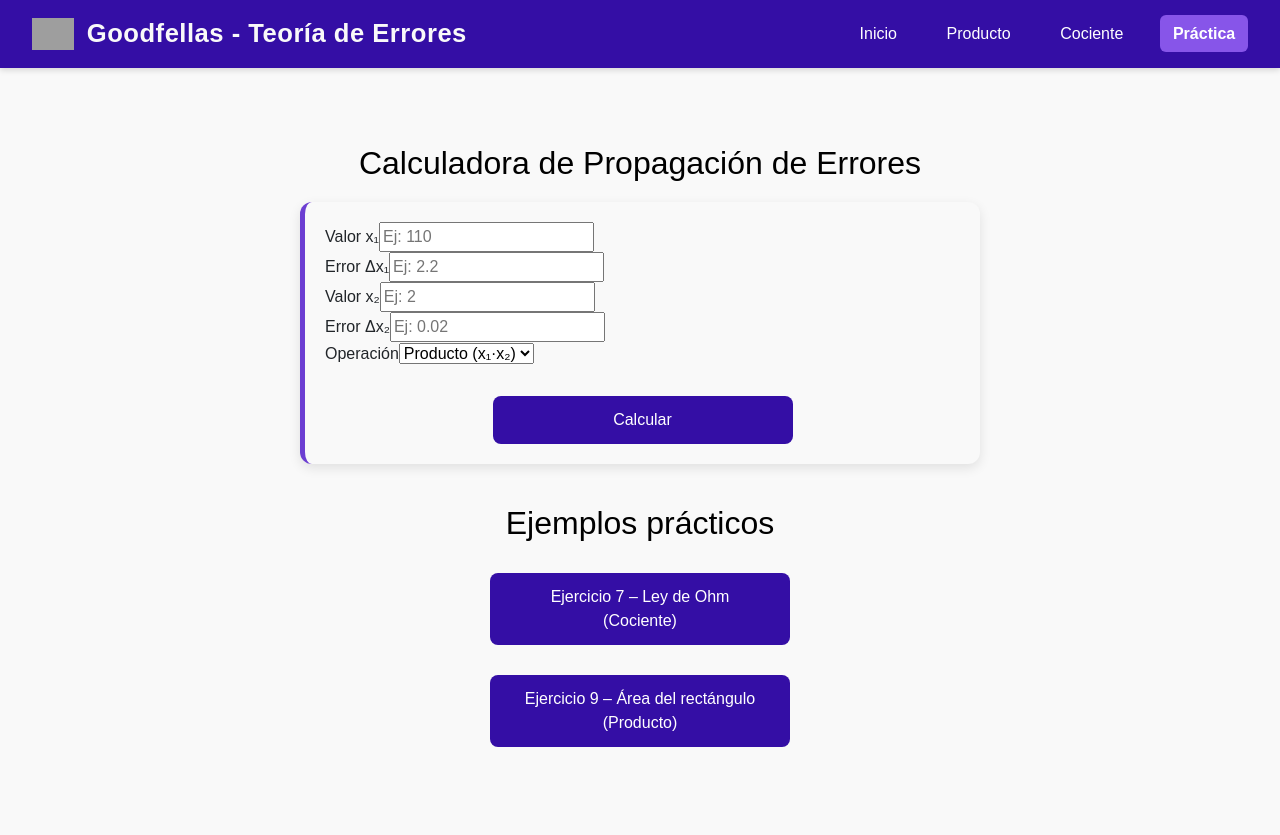
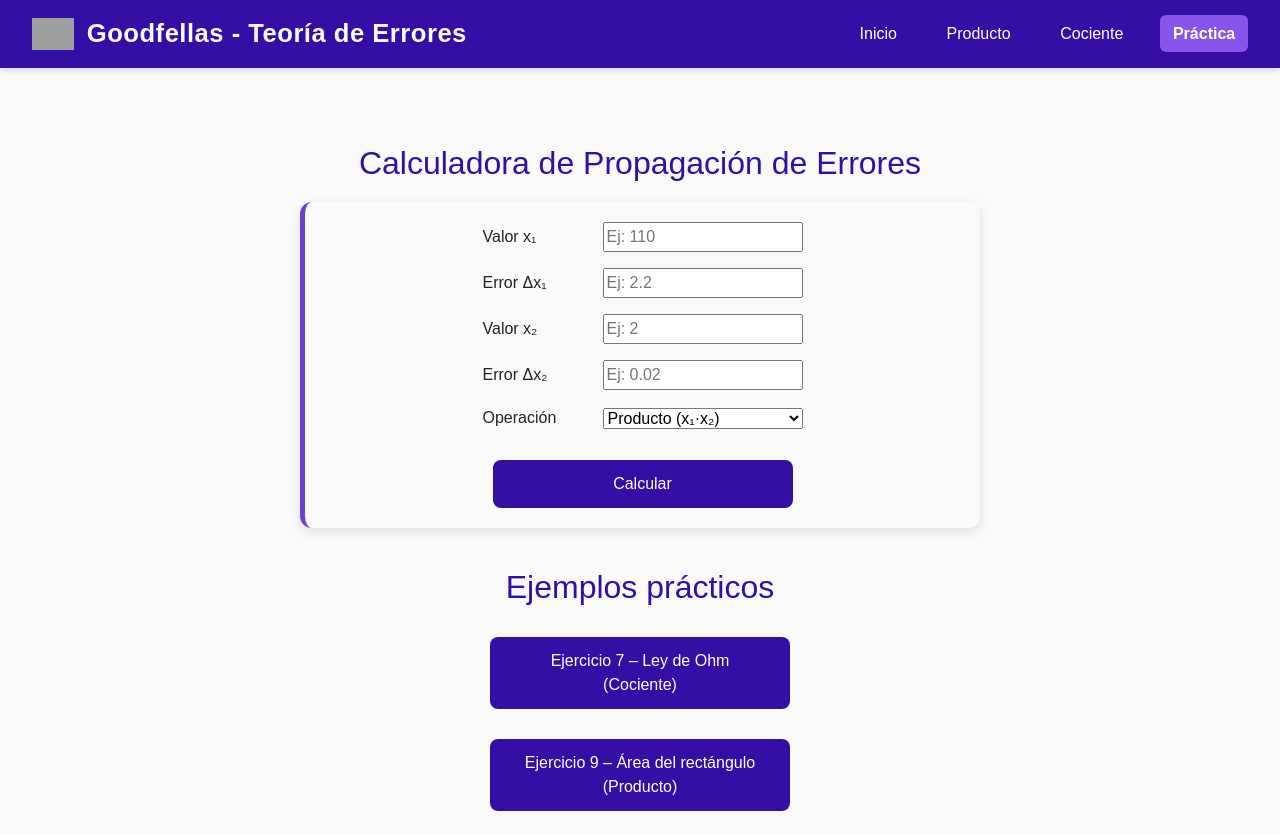
Before and after one commit to nicodiezz/metodo-de-la-potencia, a React (Vite) app: page /practica in a window 1280 px wide. Before the commit the page ends 800 px from the top, so only its background shows below. Built offline with nearby package versions, Linux system fonts and the light colour scheme; grey boxes are pictures that could not be loaded.

Commit message:
Agrego calculadora centrada

```diff
--- a/src/pages/Practica.jsx
+++ b/src/pages/Practica.jsx
@@ -4,7 +4,7 @@ import "katex/dist/katex.min.css";
 import { BlockMath } from "react-katex";
 
 export default function Practica() {
-  // Calculadora
+  // Calculadora (centrada)
   const [x1, setX1] = useState("");
   const [dx1, setDx1] = useState("");
   const [x2, setX2] = useState("");
@@ -16,7 +16,7 @@ export default function Practica() {
   const [mostrarEj7, setMostrarEj7] = useState(false);
   const [mostrarPaso7, setMostrarPaso7] = useState(false);
 
-  // Ejercicio 9 (del archivo Producto.jsx)
+  // Ejercicio 9
   const [mostrarEj9, setMostrarEj9] = useState(false);
   const [mostrarResultado9, setMostrarResultado9] = useState(false);
   const [mostrarResolucion9, setMostrarResolucion9] = useState(false);
@@ -35,18 +35,12 @@ export default function Practica() {
     let valor, delta, relativo;
 
     if (operacion === "producto") {
-      // f = x1 * x2
       valor = val1 * val2;
-      // Δf = |x2|Δx1 + |x1|Δx2
       delta = Math.abs(val2) * err1 + Math.abs(val1) * err2;
-      // ε(f) = ε(x1) + ε(x2)
       relativo = err1 / Math.abs(val1) + err2 / Math.abs(val2);
-    } else if (operacion === "cociente") {
-      // f = x1 / x2
+    } else {
       valor = val1 / val2;
-      // Δf = Δx1/|x2| + |x1|/x2^2 * Δx2
       delta = err1 / Math.abs(val2) + (Math.abs(val1) / (val2 * val2)) * err2;
-      // ε(f) = ε(x1) + ε(x2)
       relativo = err1 / Math.abs(val1) + err2 / Math.abs(val2);
     }
 
@@ -55,60 +49,86 @@ export default function Practica() {
 
   return (
     <div className="page-container">
-      <h2>Calculadora de Propagación de Errores</h2>
+      <div className="header-text">
+        <h2>Calculadora de Propagación de Errores</h2>
+      </div>
 
-      {/* CALCULADORA */}
+      {/* CALCULADORA (centrada) */}
       <div className="math-container">
         <div className="form-grid">
-          <div className="field">
-            <label>Valor x₁</label>
+
+          <div
+            className="field"
+            style={{ marginBottom: 16, display: "flex", alignItems: "center", justifyContent: "center" }}
+          >
+            <label style={{ width: 120 }}>Valor x₁</label>
             <input
               type="number"
               value={x1}
               onChange={(e) => setX1(e.target.value)}
               placeholder="Ej: 110"
+              style={{ width: 200 }}
             />
           </div>
-          <div className="field">
-            <label>Error Δx₁</label>
+
+          <div
+            className="field"
+            style={{ marginBottom: 16, display: "flex", alignItems: "center", justifyContent: "center" }}
+          >
+            <label style={{ width: 120 }}>Error Δx₁</label>
             <input
               type="number"
               value={dx1}
               onChange={(e) => setDx1(e.target.value)}
               placeholder="Ej: 2.2"
+              style={{ width: 200 }}
             />
           </div>
-          <div className="field">
-            <label>Valor x₂</label>
+
+          <div
+            className="field"
+            style={{ marginBottom: 16, display: "flex", alignItems: "center", justifyContent: "center" }}
+          >
+            <label style={{ width: 120 }}>Valor x₂</label>
             <input
               type="number"
               value={x2}
               onChange={(e) => setX2(e.target.value)}
               placeholder="Ej: 2"
+              style={{ width: 200 }}
             />
           </div>
-          <div className="field">
-            <label>Error Δx₂</label>
+
+          <div
+            className="field"
+            style={{ marginBottom: 16, display: "flex", alignItems: "center", justifyContent: "center" }}
+          >
+            <label style={{ width: 120 }}>Error Δx₂</label>
             <input
               type="number"
               value={dx2}
               onChange={(e) => setDx2(e.target.value)}
               placeholder="Ej: 0.02"
+              style={{ width: 200 }}
             />
           </div>
 
-          <div className="field full">
-            <label>Operación</label>
+          <div
+            className="field full"
+            style={{ marginBottom: 16, display: "flex", alignItems: "center", justifyContent: "center" }}
+          >
+            <label style={{ width: 120 }}>Operación</label>
             <select
               value={operacion}
               onChange={(e) => setOperacion(e.target.value)}
+              style={{ width: 200 }}
             >
               <option value="producto">Producto (x₁·x₂)</option>
               <option value="cociente">Cociente (x₁/x₂)</option>
             </select>
           </div>
 
-          <div className="actions">
+          <div className="actions" style={{ textAlign: "center" }}>
             <button className="btn" onClick={calcular}>Calcular</button>
           </div>
         </div>
@@ -137,7 +157,9 @@ export default function Practica() {
       </div>
 
       {/* EJEMPLOS PRÁCTICOS */}
-      <h2>Ejemplos prácticos</h2>
+      <div className="header-text">
+        <h2>Ejemplos prácticos</h2>
+      </div>
 
       {/* EJERCICIO 7 */}
       <button className="btn" onClick={() => setMostrarEj7(!mostrarEj7)}>
@@ -148,14 +170,14 @@ export default function Practica() {
         <div className="math-container">
           <h3>Ejercicio 7: Ley de Ohm</h3>
           <p>Se mide la resistencia:</p>
-          <BlockMath math="R = \frac{V}{I}" />
-          <BlockMath math="V = 110 \, \pm 2.2 \quad \text{(2\%)}" />
-          <BlockMath math="I = 2.0 \, \pm 0.02 \quad \text{(1\%)}" />
+          <BlockMath math={"R = \\frac{V}{I}"} />
+          <BlockMath math={"V = 110 \\, \\pm 2.2 \\quad \\text{(2\\%) }"} />
+          <BlockMath math={"I = 2.0 \\, \\pm 0.02 \\quad \\text{(1\\%) }"} />
           <p>Resultado:</p>
-          <BlockMath math="R = 55 \, \Omega" />
-          <BlockMath math="\varepsilon^{*}(R) = 0.02 + 0.01 = 0.03 \; (3\%)" />
-          <BlockMath math="\Delta R = 0.03 \cdot 55 = 1.65 \, \Omega" />
-          <BlockMath math="R \in [53.35 \, \, 56.65] \,, \Omega" />
+          <BlockMath math={"R = 55 \\; \\Omega"} />
+          <BlockMath math={"\\varepsilon^{*}(R) = 0.02 + 0.01 = 0.03 \\; (3\\%)"} />
+          <BlockMath math={"\\Delta R = 0.03 \\cdot 55 = 1.65 \\; \\Omega"} />
+          <BlockMath math={"R \\in [53.35, \\; 56.65] \\; \\Omega"} />
 
           {!mostrarPaso7 && (
             <button className="btn" onClick={() => setMostrarPaso7(true)}>
@@ -167,22 +189,22 @@ export default function Practica() {
             <div className="step-box">
               <h4>Paso a paso</h4>
               <ol>
-                <li>Fórmula <BlockMath math="R = \frac{V}{I}" /></li>
-                <li>Valor nominal <BlockMath math="R = \frac{110}{2.0} = 55 \, \Omega" /></li>
+                <li>Fórmula <BlockMath math={"R = \\frac{V}{I}"} /></li>
+                <li>Valor nominal <BlockMath math={"R = \\frac{110}{2.0} = 55 \\; \\Omega"} /></li>
                 <li>Errores relativos
-                  <BlockMath math="\varepsilon^{*}(V) = \frac{2.2}{110} = 0.02 \; (2\%)" />
-                  <BlockMath math="\varepsilon^{*}(I) = \frac{0.02}{2.0} = 0.01 \; (1\%)" />
+                  <BlockMath math={"\\varepsilon^{*}(V) = \\frac{2.2}{110} = 0.02 \\; (2\\%)"} />
+                  <BlockMath math={"\\varepsilon^{*}(I) = \\frac{0.02}{2.0} = 0.01 \\; (1\\%)"} />
                 </li>
-                <li>Suma <BlockMath math="\varepsilon^{*}(R) = 0.02 + 0.01 = 0.03 \; (3\%)" /></li>
-                <li>Error absoluto <BlockMath math="\Delta R = 0.03 \cdot 55 = 1.65 \, \Omega" /></li>
-                <li>Intervalo <BlockMath math="R \in [53.35, \; 56.65] \, \Omega" /></li>
+                <li>Suma <BlockMath math={"\\varepsilon^{*}(R) = 0.02 + 0.01 = 0.03 \\; (3\\%)"} /></li>
+                <li>Error absoluto <BlockMath math={"\\Delta R = 0.03 \\cdot 55 = 1.65 \\; \\Omega"} /></li>
+                <li>Intervalo <BlockMath math={"R \\in [53.35, \\; 56.65] \\; \\Omega"} /></li>
               </ol>
             </div>
           )}
         </div>
       )}
 
-      {/* EJERCICIO 9 (desde Producto.jsx) */}
+      {/* EJERCICIO 9 */}
       <button className="btn" onClick={() => setMostrarEj9(!mostrarEj9)}>
         Ejercicio 9 – Área del rectángulo (Producto)
       </button>
@@ -191,10 +213,10 @@ export default function Practica() {
         <div className="math-container">
           <h3>Ejercicio 9: Área de rectángulo</h3>
           <p>Con lados <strong>a</strong> y <strong>b</strong>:</p>
-          <BlockMath math="A = a \cdot b" />
+          <BlockMath math={"A = a \\cdot b"} />
           <p>Datos del problema:</p>
-          <BlockMath math="\varepsilon^{*}(a) = 0.03 \quad (3\%)" />
-          <BlockMath math="\varepsilon^{*}(b) = 0.04 \quad (4\%)" />
+          <BlockMath math={"\\varepsilon^{*}(a) = 0.03 \\quad (3\\%)"} />
+          <BlockMath math={"\\varepsilon^{*}(b) = 0.04 \\quad (4\\%)"} />
 
           {!mostrarResultado9 && (
             <button className="btn" onClick={() => setMostrarResultado9(true)}>
@@ -205,7 +227,7 @@ export default function Practica() {
           {mostrarResultado9 && (
             <>
               <p>✅ La cota del error relativo en el cálculo del área es:</p>
-              <BlockMath math="\varepsilon^{*}(A) = 0.07 \quad (7\%)" />
+              <BlockMath math={"\\varepsilon^{*}(A) = 0.07 \\quad (7\\%)"} />
 
               {!mostrarResolucion9 && (
                 <button className="btn" onClick={() => setMostrarResolucion9(true)}>
@@ -219,15 +241,15 @@ export default function Practica() {
             <div className="step-box">
               <h4>Paso a paso</h4>
               <ol>
-                <li>Fórmula <BlockMath math="A = a \cdot b" /></li>
+                <li>Fórmula <BlockMath math={"A = a \\cdot b"} /></li>
                 <li>Errores relativos dados
-                  <BlockMath math="\varepsilon^{*}(a) = 0.03, \; \varepsilon^{*}(b) = 0.04" />
+                  <BlockMath math={"\\varepsilon^{*}(a) = 0.03, \\; \\varepsilon^{*}(b) = 0.04"} />
                 </li>
                 <li>Se suman para el producto
-                  <BlockMath math="\varepsilon^{*}(A) = \varepsilon^{*}(a) + \varepsilon^{*}(b) = 0.07" />
+                  <BlockMath math={"\\varepsilon^{*}(A) = \\varepsilon^{*}(a) + \\varepsilon^{*}(b) = 0.07"} />
                 </li>
                 <li>Error absoluto del área (si se conoce a y b)
-                  <BlockMath math="\Delta A = \varepsilon^{*}(A) \cdot (a \cdot b)" />
+                  <BlockMath math={"\\Delta A = \\varepsilon^{*}(A) \\cdot (a \\cdot b)"} />
                 </li>
               </ol>
             </div>
```
